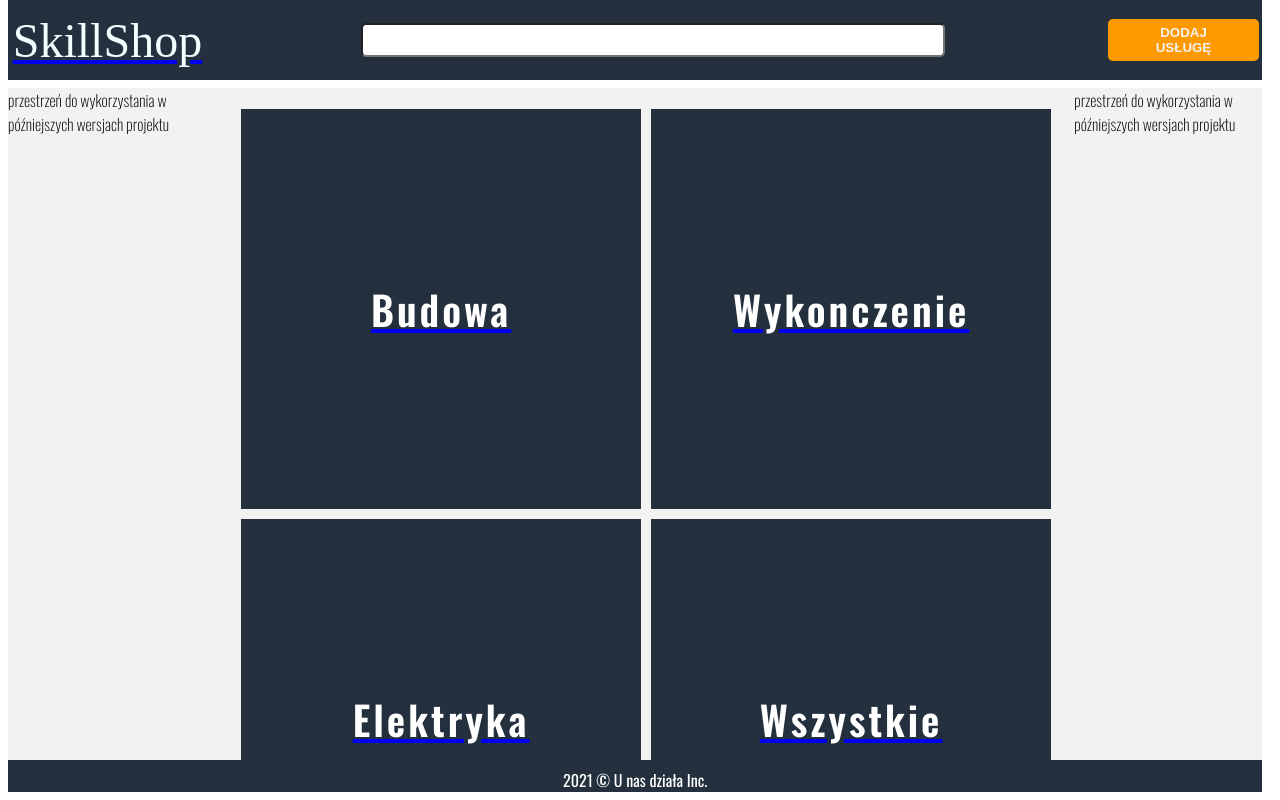
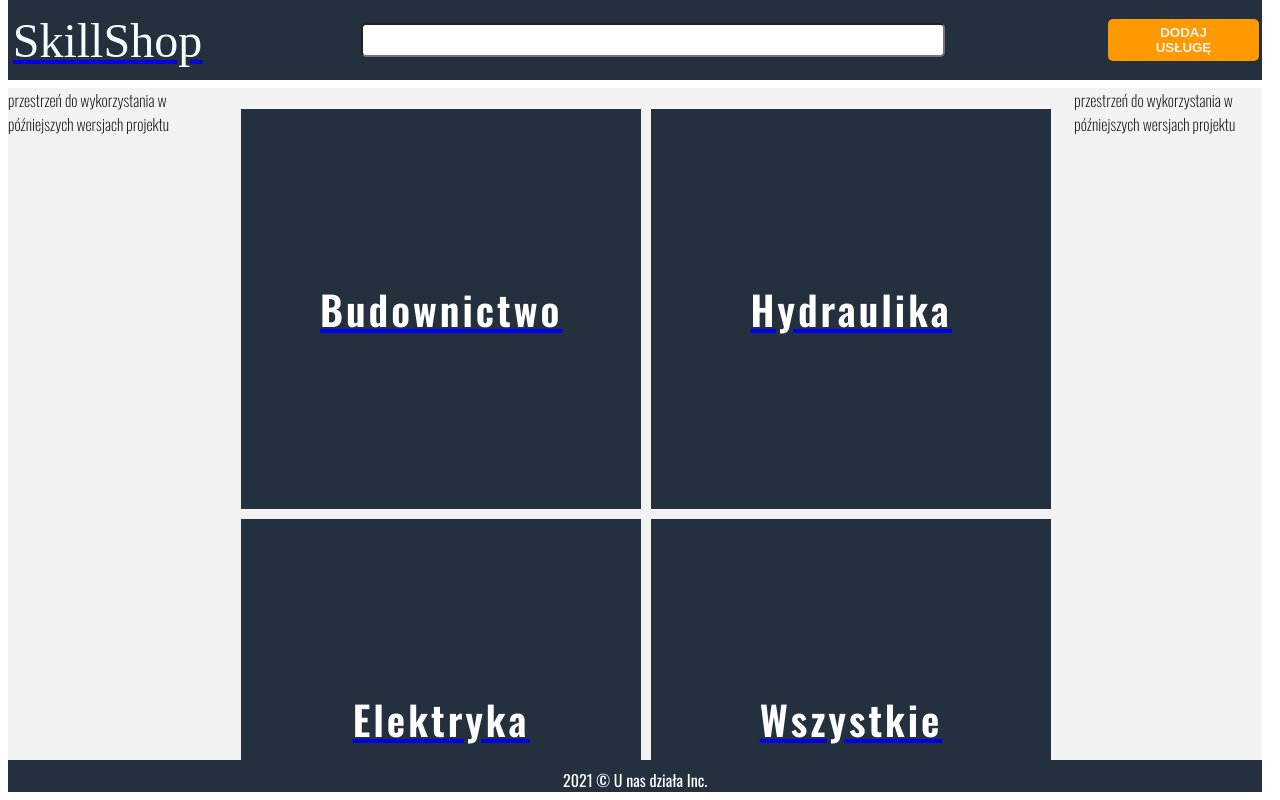
Before and after one commit to infoshareacademy/jfddr2-unasdziala-app, a React (Create React App) app in the folder skillshop/: page / in a window 1280 px wide. Built offline with nearby package versions, Linux system fonts and the light colour scheme; no server answers; the database is empty; a web font is replaced by a local one.

Commit message:
Implementing services filtering by category functionality

```diff
--- a/skillshop/src/components/LandingPage.js
+++ b/skillshop/src/components/LandingPage.js
@@ -3,15 +3,16 @@ import { Link } from "react-router-dom";
 import Service from "./Service";
 import ServicesList from "./ServicesList";
 
-const LandingPage = ({ serviceList, setServiceList }) => {
+const LandingPage = ({ serviceList, setServicesFilteredByCategory }) => {
   // console.log(serviceList);
 
   console.log(serviceList)
 
-  const filterConstruction = (e, category) => {
+  const filterByCategory = (e, category) => {
     let filteredServicesArray = [];
     filteredServicesArray = serviceList.filter(service => service.category === category);
-    console.log(filteredServicesArray)
+    // console.log(filteredServicesArray)
+    setServicesFilteredByCategory(filteredServicesArray)
     // setServiceList(filteredServicesArray);
   }
 
@@ -20,23 +21,23 @@ const LandingPage = ({ serviceList, setServiceList }) => {
     <ul>
       <li>
         <Link exact activeClassName="active" to="/construction-works">
-          <div className="box1" onClick={(e) => filterConstruction(e, "Usługi budowlane")}>
-            Budowa
+          <div className="box1" onClick={(e) => filterByCategory(e, "Usługi budowlane")}>
+            Budownictwo
           </div>
         </Link>
       </li>
 
       <li>
-        <Link exact activeClassName="active" to="/finishing-works">
-          <div className="box2">
-            Wykonczenie
+        <Link exact activeClassName="active" to="/hydraulic-works">
+          <div className="box2" onClick={(e) => filterByCategory(e, "Usługi hydrauliczne")}>
+            Hydraulika
           </div>
         </Link>
       </li>
 
       <li>
         <Link exact activeClassName="active" to="/electrical-works">
-          <div className="box3">
+          <div className="box3" onClick={(e) => filterByCategory(e, "Usługi elektryczne")}>
             Elektryka
           </div>
         </Link>
--- a/skillshop/src/components/Main.js
+++ b/skillshop/src/components/Main.js
@@ -8,7 +8,7 @@ import LandingPage from "./LandingPage";
 
 const Main = ({setDummyVariable, serviceList}) => {
 
-  const [filteredServices, setFilteredServices] = useState([]);
+  const [servicesFilteredByCategory, setServicesFilteredByCategory] = useState([]);
 
   return (
     <div class="main">
@@ -16,23 +16,23 @@ const Main = ({setDummyVariable, serviceList}) => {
       <div class="main-center">
         <Switch>
           <Route path='/addTask'>
-            <AddService setDummyVariable={setDummyVariable} serviceList={filteredServices}/>
+            <AddService setDummyVariable={setDummyVariable} serviceList={servicesFilteredByCategory}/>
           </Route>
           <Route path="/construction-works">
-            <ServicesList serviceList={filteredServices} />
+            <ServicesList serviceList={servicesFilteredByCategory} />
           </Route>
-          <Route path="/finishing-works">{/* <Context /> */}
-            <ServicesList serviceList={filteredServices} />
+          <Route path="/hydraulic-works">{/* <Context /> */}
+            <ServicesList serviceList={servicesFilteredByCategory} />
           </Route>
           <Route path="/electrical-works">{/* <Lists /> */}
-            <ServicesList serviceList={filteredServices} />
+            <ServicesList serviceList={servicesFilteredByCategory} />
           </Route>
           <Route path="/all-works">
             <ServicesList serviceList={serviceList} />
           </Route>
           <Route path="/">
            {/* <ServicesList serviceList={serviceList} /> */}
-           <LandingPage serviceList={serviceList} setFilteredServices={setFilteredServices} />
+           <LandingPage serviceList={serviceList} setServicesFilteredByCategory={setServicesFilteredByCategory} />
           </Route>
         </Switch>
       </div>
```
Also changed, not shown: 1 other file (tests, documents, lock files or other folders).
